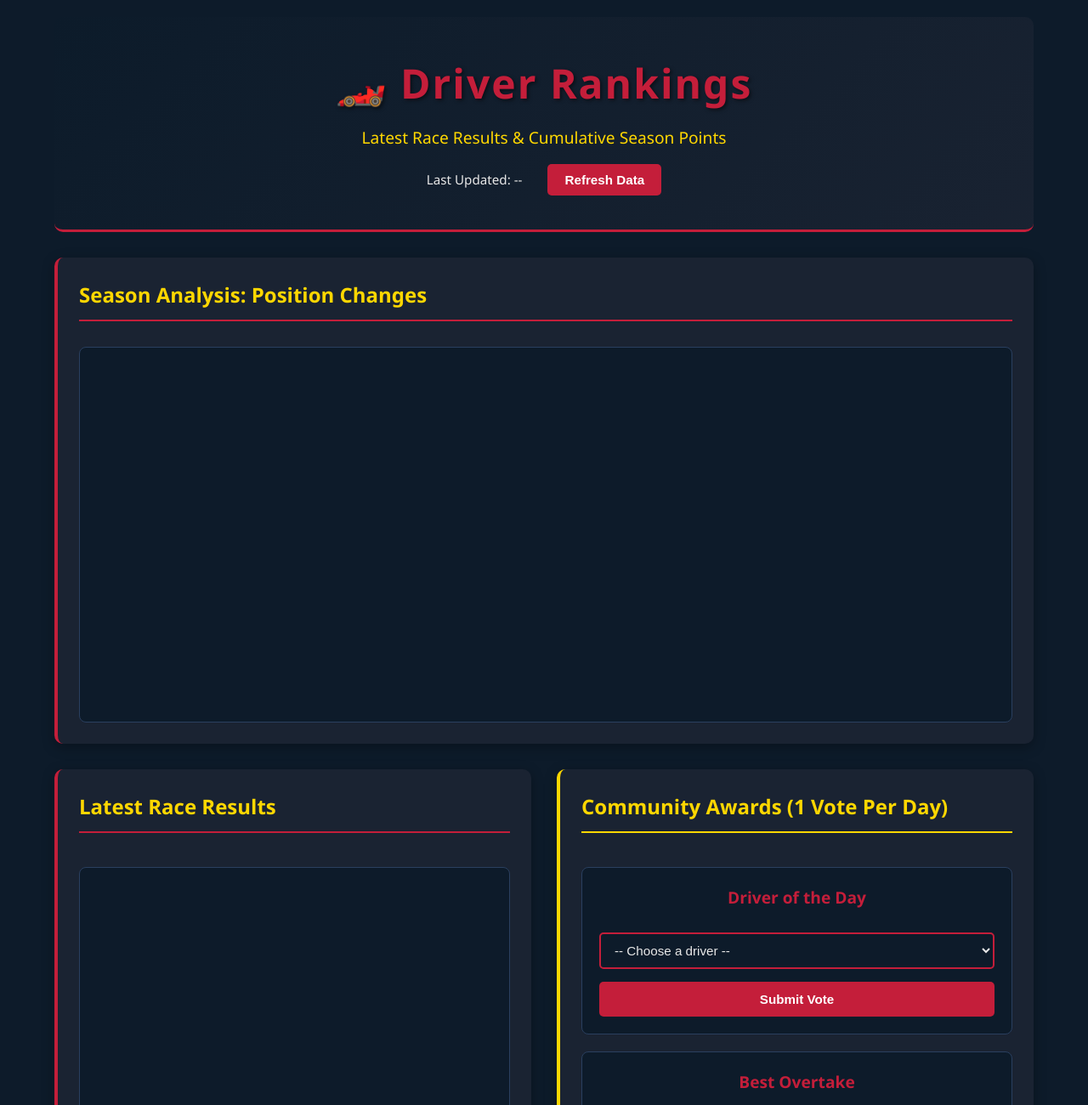
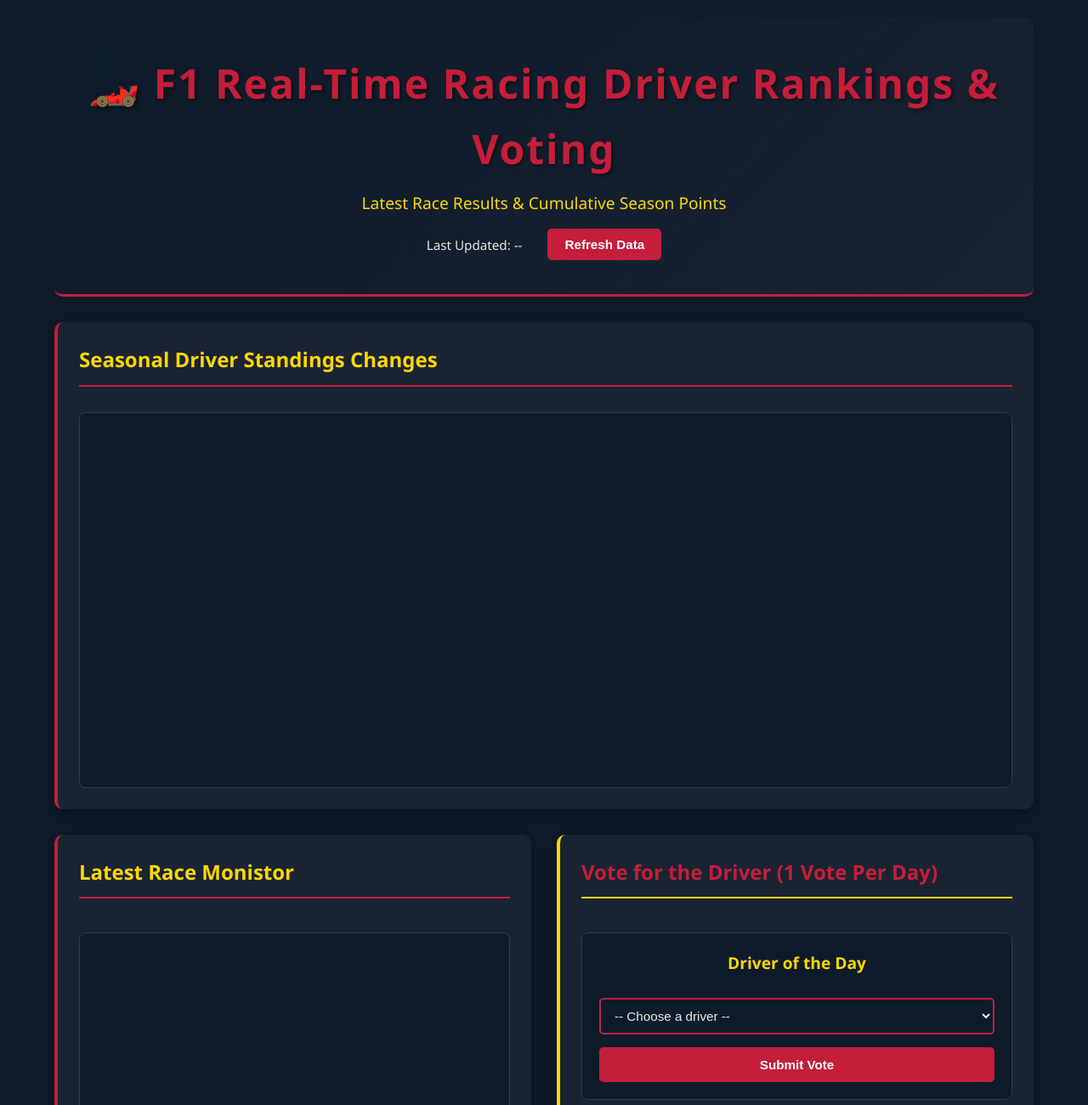
Before and after one commit to Nakjas/f1-visualization, a website: page rankvote.html in a window 1280 px wide. Shown: the top 1300 px of the page at 85% size. Drawn offline with nearby package versions, Linux system fonts and the light colour scheme; no server answers.

Commit message:
Wording & layout refine

```diff
--- a/rankvote.html
+++ b/rankvote.html
@@ -3,7 +3,7 @@
 <head>
     <meta charset="UTF-8">
     <meta name="viewport" content="width=device-width, initial-scale=1.0">
-    <title>Racing Driver Rankings & Voting</title>
+    <title>F1 Real-Time Racing Driver Rankings & Voting</title>
     <link rel="stylesheet" href="style.css">
     <script src="https://cdn.jsdelivr.net/npm/chart.js"></script>
     <script src="https://cdn.jsdelivr.net/npm/echarts@5.5.0/dist/echarts.min.js"></script>
@@ -11,7 +11,7 @@
 <body>
     <div class="container">
         <header class="header">
-            <h1>🏎️ Driver Rankings</h1>
+            <h1>🏎️ F1 Real-Time Racing Driver Rankings & Voting</h1>
             <p class="subtitle">Latest Race Results & Cumulative Season Points</p>
             <div class="header-info">
                 <span id="lastUpdate">Last Updated: --</span>
@@ -21,7 +21,7 @@
 
         <main class="dashboard-wrapper">
             <section class="bump-section">
-                <h2>Season Analysis: Position Changes</h2>
+                <h2>Seasonal Driver Standings Changes</h2>
                 <div class="chart-container bump-chart-container">
                     <div id="bumpChart" style="width: 100%; height: 400px;"></div>
                 </div>
@@ -29,7 +29,7 @@
 
             <div class="main-content">
                 <section class="charts-section">
-                    <h2>Latest Race Results</h2>
+                    <h2>Latest Race Monistor</h2>
                     <div class="chart-container bar-chart-container">
                         <div id="top5Container" class="top5-container"></div>
                         <div class="rest-of-grid-wrapper" style="margin-top: 20px;">
@@ -39,7 +39,7 @@
                 </section>
 
                 <section class="voting-section">
-                    <h2>Community Awards (1 Vote Per Day)</h2>
+                    <h2>Vote for the Driver (1 Vote Per Day)</h2>
                     <div class="voting-grid">
 
                         <div class="voting-card">
--- a/style.css
+++ b/style.css
@@ -156,7 +156,7 @@
 }
 
 .voting-section h2 {
-    color: var(--accent-yellow);
+    color: var(--accent-red);
     border-bottom: 2px solid var(--accent-yellow);
 }
 
@@ -246,7 +246,7 @@
 }
 
 .voting-card h3 {
-    color: var(--accent-red);
+    color: var(--accent-yellow);
     text-align: center;
     font-size: 1.2em;
     margin-bottom: 10px;
```
